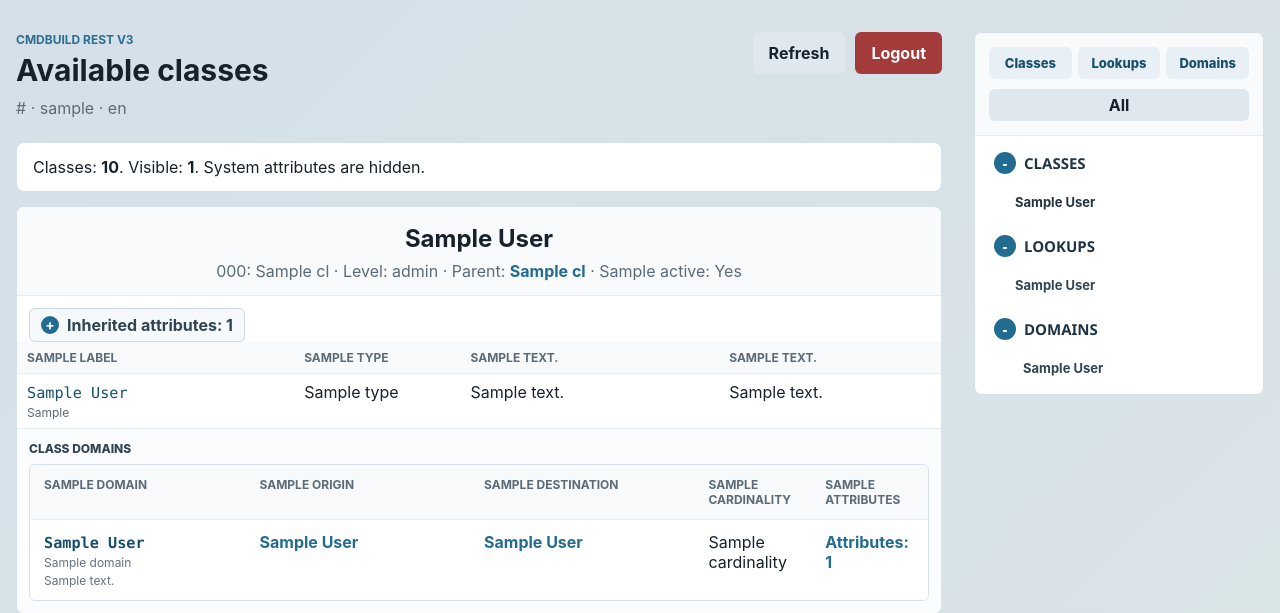
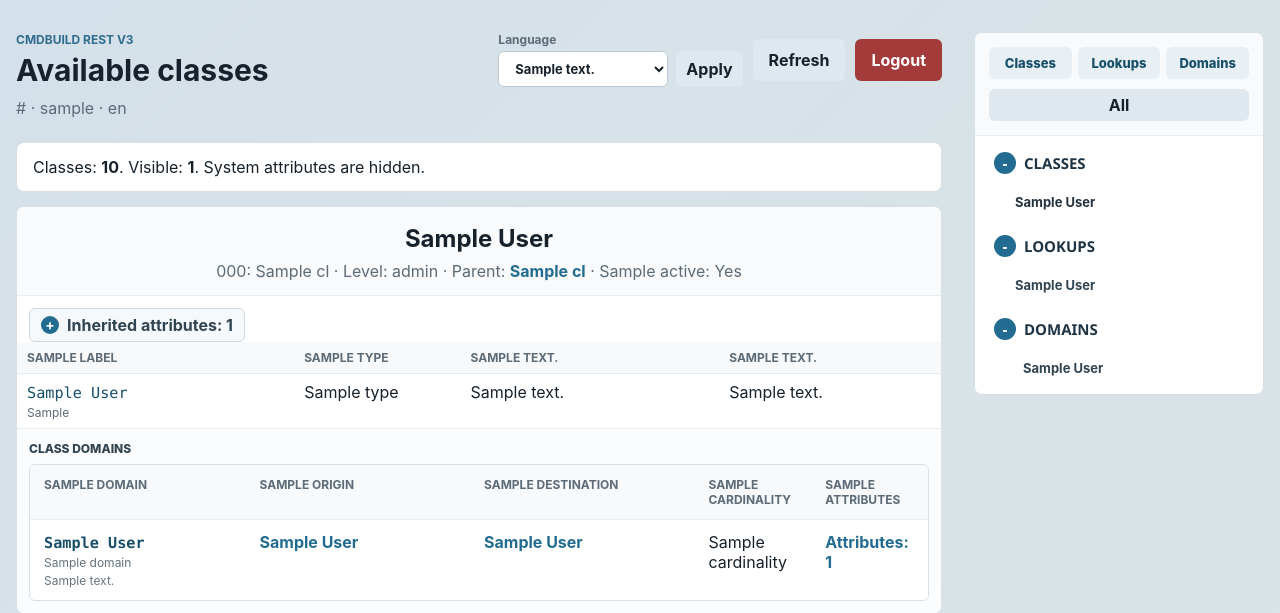
Before and after one commit to igorlyapin-max/cmdbuildView, a FastAPI app: template templates/classes.html in a window 1280 px wide. Shown: the top 613 px of the page. Run offline with FastAPI, Linux system fonts and the light colour scheme; the template is opened without the code that fills it: most values are stand-ins (such as "Sample title", 1, 10 or a date in 2020).

Commit message:
Move language selector into interface

```diff
--- a/app.py
+++ b/app.py
@@ -899,12 +899,15 @@ async def index(
 
 
 @app.post("/login")
-async def login(request: Request):
+async def login(
+    request: Request,
+    cmdbuild_language: str | None = Cookie(default=None),
+):
     form = await read_form(request)
     base_url = normalize_base_url(form.get("cmdbuild_url", DEFAULT_CMDBUILD_URL))
     username = form.get("username", "").strip()
     password = form.get("password", "")
-    language = normalize_language(form.get("language"))
+    language = normalize_language(form.get("language") or cmdbuild_language)
 
     if not username or not password:
         return login_response(
@@ -963,6 +966,7 @@ async def classes_page(
             "base_url": cmdbuild_base_url,
             "username": cmdbuild_username or "",
             "language": language,
+            "languages": LANGUAGES,
             "classes": classes,
             "lookup_tables": lookup_tables,
             "domains": domains,
@@ -972,6 +976,19 @@ async def classes_page(
     )
     response.headers["Cache-Control"] = "no-store, no-cache, must-revalidate, max-age=0"
     response.headers["Pragma"] = "no-cache"
+    return response
+
+
+@app.post("/language")
+async def set_language(request: Request):
+    form = await read_form(request)
+    language = normalize_language(form.get("language"))
+    target = form.get("next", "/classes")
+    if not target.startswith("/") or target.startswith("//"):
+        target = "/classes"
+
+    response = RedirectResponse(target, status_code=303)
+    response.set_cookie("cmdbuild_language", language, httponly=True, samesite="lax")
     return response
 
 
@@ -1011,7 +1028,6 @@ async def logout():
     response.delete_cookie("cmdbuild_token")
     response.delete_cookie("cmdbuild_base_url")
     response.delete_cookie("cmdbuild_username")
-    response.delete_cookie("cmdbuild_language")
     return response
 
 
--- a/static/styles.css
+++ b/static/styles.css
@@ -162,6 +162,28 @@ button:hover,
   align-items: center;
   gap: 10px;
   flex-wrap: wrap;
+}
+
+.language-switcher {
+  display: flex;
+  align-items: flex-end;
+  gap: 8px;
+}
+
+.language-switcher label {
+  gap: 4px;
+  font-size: 12px;
+  color: #5c6b77;
+}
+
+.language-switcher select {
+  width: 170px;
+  height: 36px;
+  font-size: 13px;
+}
+
+.language-switcher .language-submit {
+  min-height: 36px;
 }
 
 .summary {
--- a/templates/base.html
+++ b/templates/base.html
@@ -4,7 +4,7 @@
     <meta charset="utf-8">
     <meta name="viewport" content="width=device-width, initial-scale=1">
     <title>{% block title %}CMDBuild Browser{% endblock %}</title>
-    <link rel="stylesheet" href="{{ url_for('static', path='/styles.css') }}?v=20260427-sidebar-font">
+    <link rel="stylesheet" href="{{ url_for('static', path='/styles.css') }}?v=20260428-language-menu">
   </head>
   <body>
     <main class="page">
--- a/templates/classes.html
+++ b/templates/classes.html
@@ -12,6 +12,18 @@
     </div>
 
     <div class="actions">
+      <form method="post" action="/language" class="language-switcher">
+        <input type="hidden" name="next" value="/classes">
+        <label>
+          <span>Language</span>
+          <select name="language" onchange="this.form.submit()" aria-label="Display language">
+            {% for item in languages %}
+              <option value="{{ item.code }}" {% if item.code == language %}selected{% endif %}>{{ item.description }}</option>
+            {% endfor %}
+          </select>
+        </label>
+        <button class="button secondary compact language-submit" type="submit">Apply</button>
+      </form>
       <a class="button secondary" href="/classes">Refresh</a>
       <form method="post" action="/logout">
         <button class="button danger" type="submit">Logout</button>
```
Also changed, not shown: templates/login.html (+0 -9 lines).
